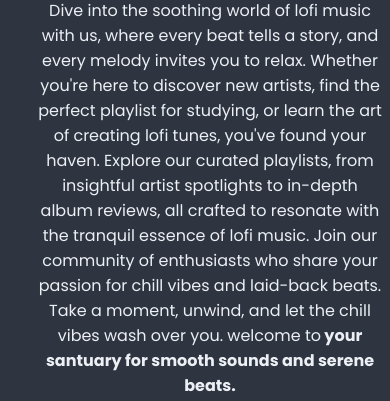
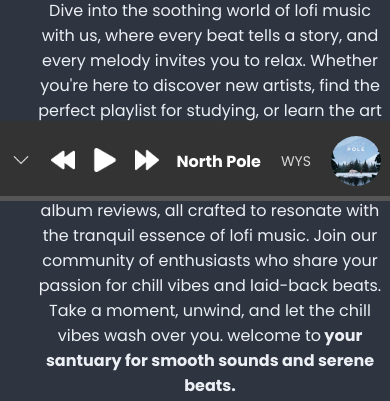
Before and after one commit to CodeMorron/chill_vibe_chronicle, a plain HTML site: page index.html in a window 390 px wide. Shown: the part 643-1044 px from the top of the page. Drawn offline with Linux system fonts and the light colour scheme.

Commit message:
Updated Js

```diff
--- a/index.html
+++ b/index.html
@@ -87,13 +87,9 @@
     </header>
 
     <main>
-
       <div class="welcomeSection">
-
         <div class="welcomeMsg">
-
           <div class="animBox">
-
             <h1>WELCOME TO CHILL VIBES CHRONICLE</h1>
 
             <iframe
@@ -101,31 +97,27 @@
             ></iframe>
           </div>
 
-
-
           <p>
             Dive into the soothing world of lofi music with us, where every beat
             tells a story, and every melody invites you to relax. Whether you're
-           here to discover new artists, find the perfect playlist for studying, or
-           learn the art of creating lofi tunes, you've found your haven. Explore
-           our curated playlists, from insightful artist spotlights to in-depth
-           album reviews, all crafted to resonate with the tranquil essence of lofi
-           music. Join our community of enthusiasts who share your passion for
-           chill vibes and laid-back beats. Take a moment, unwind, and let the
-           chill vibes wash over you. welcome to<strong>
+            here to discover new artists, find the perfect playlist for
+            studying, or learn the art of creating lofi tunes, you've found your
+            haven. Explore our curated playlists, from insightful artist
+            spotlights to in-depth album reviews, all crafted to resonate with
+            the tranquil essence of lofi music. Join our community of
+            enthusiasts who share your passion for chill vibes and laid-back
+            beats. Take a moment, unwind, and let the chill vibes wash over you.
+            welcome to<strong>
               your santuary for smooth sounds and serene beats.</strong
             >
           </p>
 
           <p>
             On this website we talk about artists on a monthly basis which means
-            that every month we talk about a different artist and the site changes
-            accordingly to that our artist for this month is...
+            that every month we talk about a different artist and the site
+            changes accordingly to that our artist for this month is...
           </p>
         </div>
-
-
-
       </div>
 
       <div class="artistCard">
@@ -171,11 +163,42 @@
           loading="lazy"
         ></iframe>
       </div>
+
+      <div class="musicPlayerBar" id="musicPlayer">
+        <button class="collapseBtn" onclick="togglePlayer()">
+            <img src="/_images/collapse_icon.png" alt="Collapse" id="collapseIcon" />
+        </button>
+        <button class="musicControlBtn" onclick="rewind()">
+            <img src="/_images/rewind_button.png" alt="Previous" />
+        </button>
+        <button class="musicControlBtn" onclick="playPause()">
+            <img src="/_images/play_button.png" alt="Play" id="playButton" />
+        </button>
+        <button class="musicControlBtn" onclick="fastForward()">
+            <img src="/_images/fast_forward_button.png" alt="Next" />
+        </button>
+        <div class="trackInfo">
+            <span class="trackTitle">North Pole</span>
+            <span class="trackArtist">WYS</span>
+            <img
+                src="/_images/wys_north_pole_cover_art.jpg"
+                alt="North Pole Cover Art"
+                class="trackImg"
+                id="albumCover"
+            />
+        </div>
+        <!-- Progress bar container -->
+        <div class="progressBarContainer">
+            <div class="progressBar" id="progressBar"></div>
+        </div>
+    </div>
+    <audio id="audioPlayer" src="/_audio/wys_north_pole_audio.mp3"></audio>
+
     </main>
 
     <br />
-    <br>
-    <br>
+    <br />
+    <br />
 
     <footer>
       <div class="footerNav">
@@ -273,4 +296,6 @@
       </div>
     </footer>
   </body>
+
+  <script src="/scripts/music_player.js"></script>
 </html>
--- /dev/null
+++ b/scripts/music_player.js
@@ -0,0 +1,59 @@
+let isPlaying = false;
+let isCollapsed = false;
+const audioPlayer = document.getElementById("audioPlayer");
+const progressBar = document.getElementById("progressBar");
+
+// Function to handle play/pause
+function playPause() {
+    const albumCover = document.getElementById("albumCover");
+    const playButton = document.getElementById("playButton");
+
+    if (!isPlaying) {
+        audioPlayer.play();
+        albumCover.classList.add("spin");
+        playButton.src = "/_images/pause_button.png";
+        updateProgressBar();
+    } else {
+        audioPlayer.pause();
+        albumCover.classList.remove("spin");
+        playButton.src = "/_images/play_button.png";
+    }
+    isPlaying = !isPlaying;
+}
+
+// Function to toggle the player
+function togglePlayer() {
+    const musicPlayer = document.getElementById("musicPlayer");
+    const collapseIcon = document.getElementById("collapseIcon");
+
+    if (isCollapsed) {
+        musicPlayer.classList.remove("collapsed");
+        collapseIcon.src = "/_images/collapse_icon.png"; // Icon for expanding
+    } else {
+        musicPlayer.classList.add("collapsed");
+        collapseIcon.src = "/_images/expand_icon.png"; // Icon for collapsing
+    }
+    isCollapsed = !isCollapsed;
+}
+
+// Function to rewind the audio by 20 seconds
+function rewind() {
+    audioPlayer.currentTime = Math.max(0, audioPlayer.currentTime - 20); // Prevent negative time
+    updateProgressBar(); // Update progress bar after rewind
+}
+
+// Function to fast forward the audio by 20 seconds
+function fastForward() {
+    audioPlayer.currentTime = Math.min(audioPlayer.duration, audioPlayer.currentTime + 20); // Prevent exceeding duration
+    updateProgressBar(); // Update progress bar after fast forward
+}
+
+// Function to update the progress bar
+function updateProgressBar() {
+    const progress = (audioPlayer.currentTime / audioPlayer.duration) * 100;
+    progressBar.style.width = `${progress}%`;
+
+    if (isPlaying) {
+        requestAnimationFrame(updateProgressBar);
+    }
+}
--- a/style.css
+++ b/style.css
@@ -550,6 +550,10 @@ textarea {
   .contactCard {
     width: 80%; /* Adjust contact card width */
   }
+
+  main{
+    overflow-x: hidden;
+  }
 }
 
 /* For smaller devices (phones) */
@@ -561,6 +565,7 @@ textarea {
     flex-direction: column; /* Stack header items */
 
     align-items: center;
+
   }
 
   ul {
@@ -624,6 +629,10 @@ textarea {
 
   .aboutWys {
     width: 100%; /* Full width about section */
+    p{
+      font-size: 14px;
+      width: 400px;
+    }
   }
 
   .playLists {
@@ -640,4 +649,122 @@ textarea {
     flex-direction: column; /* Stack footer content */
     padding: 20px;
   }
+
+  main{
+    overflow-x: hidden;
+  }
 }
+
+
+/*MUSIC PLAYER*/
+/* Music Player Bar Styling */
+.musicPlayerBar {
+  position: fixed;
+  bottom: 0;
+  width: 100%;
+  height: 80px;
+  background-color: #333;
+  display: flex;
+  align-items: center;
+  justify-content: space-around;
+  color: #fff;
+  transition: height 0.3s ease;
+  font-family: 'Poppins', Arial;
+}
+
+.collapsed {
+  height: 30px; /* Minimized height */
+}
+
+/* Hide the progress bar in collapsed state */
+.collapsed .progressBarContainer {
+  display: none; /* Hide the progress bar */
+}
+
+.collapseBtn {
+  background: none;
+  border: none;
+  cursor: pointer;
+}
+
+.collapseBtn img {
+  width: 24px;
+  height: 24px;
+}
+
+.musicControlBtn {
+  background: none;
+  border: none;
+  cursor: pointer;
+}
+
+.musicControlBtn img {
+  width: 24px;
+  height: 24px;
+}
+
+.trackInfo {
+  display: flex;
+  align-items: center;
+  gap: 10px;
+}
+
+.trackTitle {
+  font-weight: bold;
+  font-size: 16px;
+  margin-right: 10px;
+}
+
+.trackArtist {
+  font-size: 14px;
+  opacity: 0.8;
+  margin-right: 10px;
+}
+
+.trackImg {
+  width: 50px;
+  height: 50px;
+  border-radius: 50%;
+  transition: transform 0.5s linear;
+}
+
+/* Hide track info and controls in collapsed state */
+.collapsed .trackInfo,
+.collapsed .musicControlBtn {
+  display: none;
+}
+
+/* Spinning Animation */
+.spin {
+  animation: spin 3s linear infinite;
+}
+
+@keyframes spin {
+  from {
+      transform: rotate(0deg);
+  }
+  to {
+      transform: rotate(360deg);
+  }
+}
+
+.trackInfoTxt {
+  flex-direction: column;
+  display: flex;
+}
+
+.progressBarContainer {
+  position: absolute;
+  bottom: 0;
+  left: 0;
+  width: 100%;
+  height: 5px;
+  background-color: #555;
+}
+
+.progressBar {
+  height: 100%;
+  width: 0%;
+  background-color: #1db954;
+  transition: width 0.1s linear;
+}
```
Also changed, not shown: contact_us.html (+7 -6 lines), scripts/contact_us.js (added, +28 -0 lines), _images/collapse_icon.png (added), _images/expand_icon.png (added), _images/fast_forward_button.png (added), _images/music_off.png (added), _images/music_on.png (added), _images/pause_button.png (added), _images/play_button.png (added), _images/rewind_button.png (added), 1 other file. Lines whose indentation alone changed are shown as unchanged.
